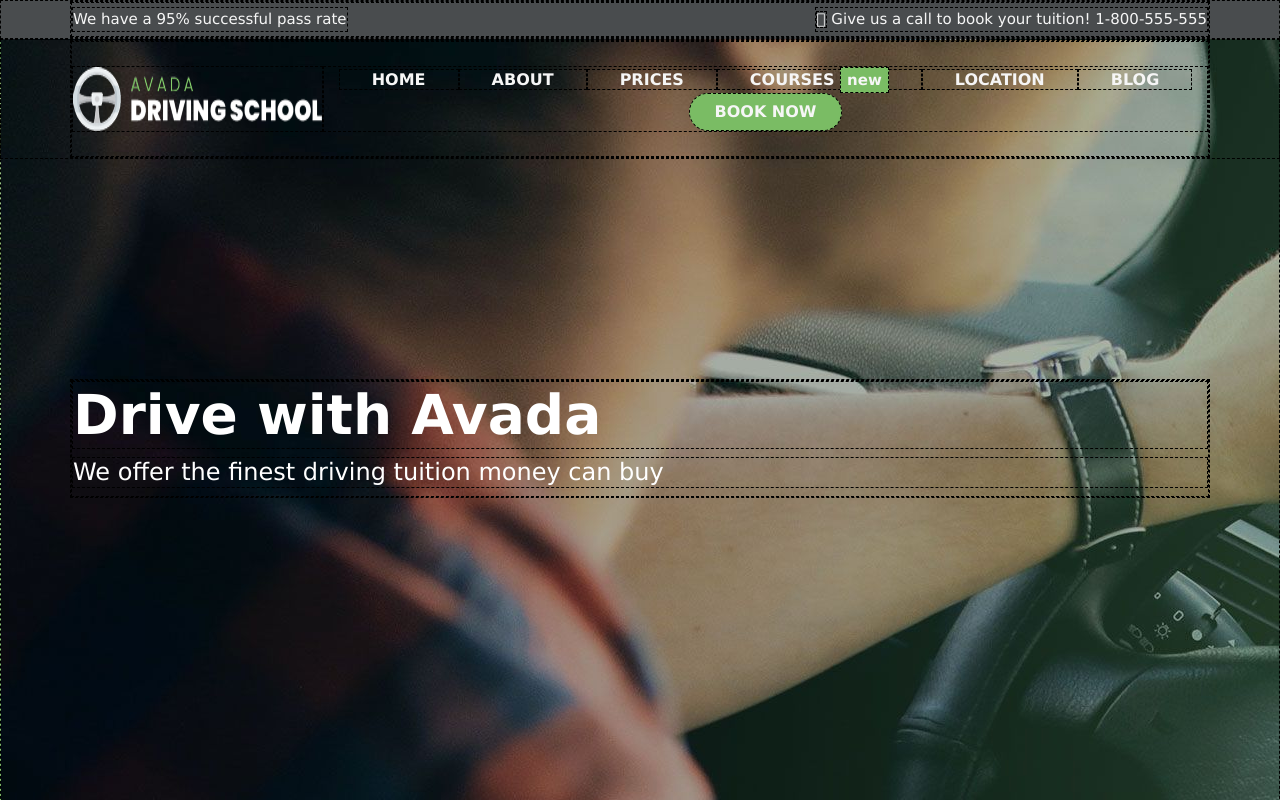
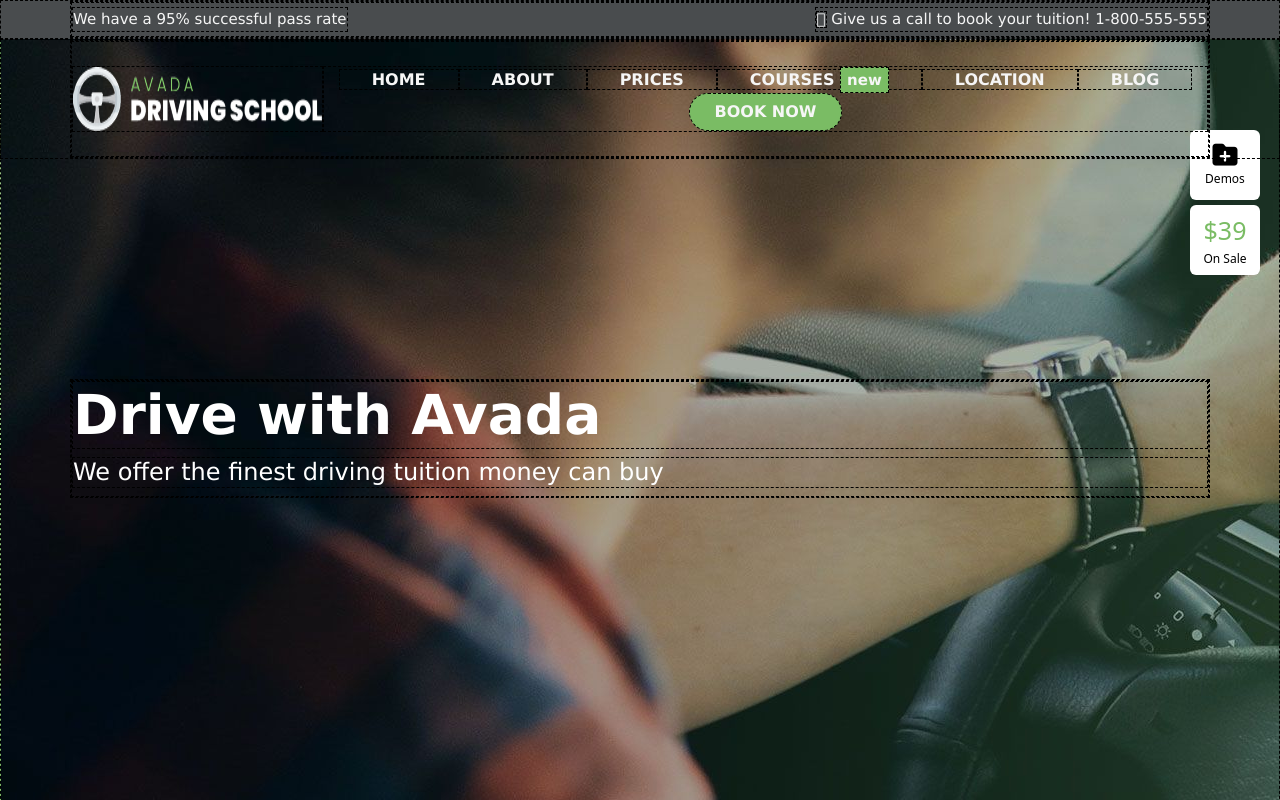
Before and after one commit to mattemutti/proj-html-vuejs, a Vue app: page / in a window 1280 px wide. Shown: the top 800 px of the page. Built offline with nearby package versions, Linux system fonts and the light colour scheme.

Commit message:
update jumnbotrone and button left

```diff
--- a/src/App.vue
+++ b/src/App.vue
@@ -28,11 +28,25 @@ export default {
 </script>
 <template>
 
-  <AppHeader />
-  <AppNavbar class="position-fixed" />
-  <!-- creare il componente nav bar -->
-  <AppMain />
-  <AppFooter />
+  <section>
+
+    <div class="position-relative">
+      <button class="demos btn text-center">
+        <i class="fa-solid fa-folder-plus"></i>
+        <div>Demos</div>
+      </button>
+      <button class="on_sale btn text-center">
+        <div class="price_green">$39</div>
+        <div>On Sale</div>
+      </button>
+    </div>
+    <!-- Button left All page -->
+
+    <AppHeader />
+    <AppNavbar class="position-fixed" />
+    <AppMain />
+    <AppFooter />
+  </section>
 
 </template>
 <style></style>
--- a/src/assets/scss/style.scss
+++ b/src/assets/scss/style.scss
@@ -29,6 +29,39 @@
 .newsletter {
 	height: 150px;
 }
+
+
+/***********************************************************************************/
+
+.demos,
+.on_sale {
+	position: fixed;
+	right: 20px;
+	top: 130px;
+	background-color: $lighter;
+	color: $dark;
+	height: 70px;
+	width: 70px;
+
+
+	& i {
+		font-size: 25px;
+	}
+
+	& div {
+		font-size: 12px;
+	}
+
+	.price_green {
+		color: $primary_color;
+		font-size: 25px;
+	}
+}
+
+.on_sale {
+	top: 205px;
+}
+
 
 
 /***********************************************************************************/
```
